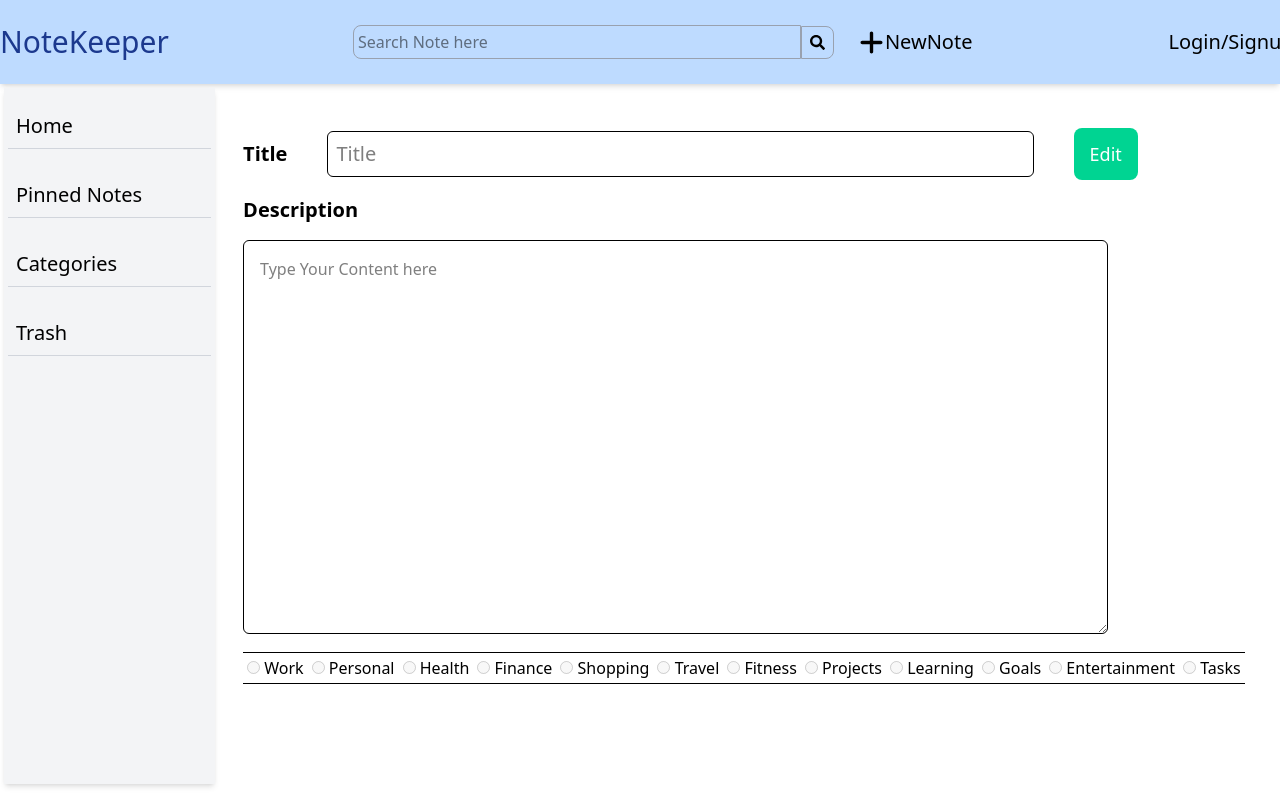
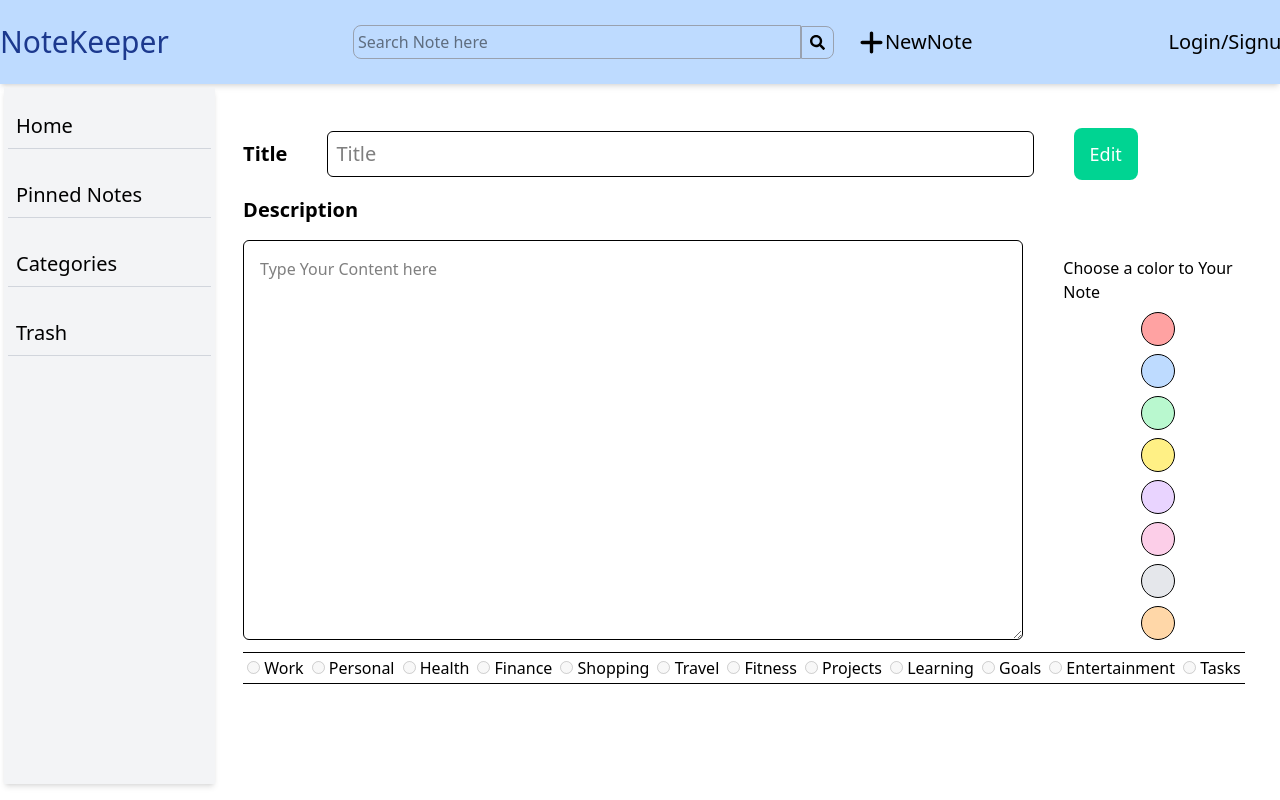
Before and after one commit to rukadikar123/Note-app-React, a React (Vite) app: page /notes/1 in a window 1280 px wide. Shown: the top 800 px of the page. Built offline with nearby package versions, Linux system fonts and the light colour scheme.

Commit message:
implement add color to note functionality

```diff
--- a/src/components/Categories.jsx
+++ b/src/components/Categories.jsx
@@ -56,7 +56,7 @@ function Categories() {
                 {filteredNotes?.map((note) => (
                   <Link
                     to={`/notes/${note?.id}`}
-                    className="flex flex-col gap-6 shadow-md p-4 w-full h-[250px] cursor-pointer transform transition-transform duration-200  hover:scale-105 "
+                    className={`flex flex-col gap-6 rounded-lg ${note.color} shadow-md p-4 w-full h-[250px] cursor-pointer transform transition-transform duration-200  hover:scale-105 `}
                     key={note?.id}
                   >
                     <h1 className="text-2xl font-semibold border-b-1 p-1 border-gray-500 line-clamp-1">
--- a/src/components/CreateNote.jsx
+++ b/src/components/CreateNote.jsx
@@ -11,10 +11,11 @@ function CreateNote() {
     description: "",
     category: "",
     isPinned: false,
+    color:"",
   });
 
 
-
+  const colors=useSelector(state => state.noteSlice.colors)
   const user = useSelector((state) => state.noteSlice.user);
 
   const dispatch = useDispatch();
@@ -22,7 +23,8 @@ function CreateNote() {
   const handleAddNote = () => {
     if (
       !noteData.title.trim() ||
-      !noteData.description.trim()
+      !noteData.description.trim() ||
+      !noteData.category
     ) {
       alert("Note can' be emplty");
       return;
@@ -31,6 +33,11 @@ function CreateNote() {
     setNoteData({ title: "", description: "", category: "", isPinned: false });
     toast.success("Note added successfully");
   };
+
+const handleSetColor=(col)=>{
+  setNoteData({...noteData,color:col})
+  toast.success("color set to your note")
+}
 
   return (
     <>
@@ -54,7 +61,7 @@ function CreateNote() {
               Create
             </button>
           </div>
-          <div>
+          <div className="flex gap-10 ">
             <textarea
               className="border-1  rounded-md p-4 overflow-y-auto scrollbar-hide"
               name="description"
@@ -67,6 +74,14 @@ function CreateNote() {
                 setNoteData({ ...noteData, description: e.target.value })
               }
             ></textarea>
+            <div className=" flex flex-col items-center pt-4 gap-2">
+              <p>Choose a color to Your Note</p>
+              {
+                colors.map((col)=>(
+                    <p onClick={()=>handleSetColor(col)} className={`p-4 w-fit border rounded-full ${col}`} key={col}></p>
+                ))
+              }
+            </div>
           </div>
           <div>
             {categories.map((cat)=>(
--- a/src/components/NoteInfo.jsx
+++ b/src/components/NoteInfo.jsx
@@ -2,6 +2,7 @@ import React, { useEffect, useMemo, useState } from "react";
 import { useDispatch, useSelector } from "react-redux";
 import { useParams } from "react-router-dom";
 import { updateNote } from "../redux/NoteSlice";
+import toast from "react-hot-toast";
 
 function NoteInfo() {
   const { id } = useParams();
@@ -9,6 +10,8 @@ function NoteInfo() {
 
    const categories = useSelector((state) => state.noteSlice.categories);
   const notes = useSelector((state) => state.noteSlice?.notes);
+  const colors=useSelector(state => state.noteSlice.colors)
+
   const findNote = useMemo(() => {
     return notes?.find((note) => note?.id === parseInt(id)) || {};
   }, [notes, id]);
@@ -20,7 +23,8 @@ function NoteInfo() {
     title: "",
     description: "",
     category: "",
-    isPinned:false
+    isPinned:false,
+    color:""
   });
   useEffect(() => {
     if (findNote) {
@@ -52,6 +56,14 @@ function NoteInfo() {
     dispatch(updateNote(editeNote));
     setIseditable(false);
   };
+
+  const handleSetColor=(col)=>{
+    if(isEditable){
+      setEditedNote({...editeNote,color:col})
+    toast.success("color set to your note")
+    }
+
+  }
 
   return (
     <>
@@ -85,7 +97,7 @@ function NoteInfo() {
           </button>
         </div>
         <h1 className="text-xl font-semibold">Description</h1>
-        <div>
+        <div className="flex gap-10 ">
           <textarea
             className="border-1  rounded-md p-4 overflow-y-auto scrollbar-hide"
             name="description"
@@ -97,6 +109,14 @@ function NoteInfo() {
             value={editeNote.description}
             onChange={handleChange}
           ></textarea>
+           <div className=" flex flex-col items-center pt-4 gap-2">
+              <p>Choose a color to Your Note</p>
+              {
+                colors.map((col)=>(
+                    <p onClick={()=>handleSetColor(col)} className={`p-4 w-fit border rounded-full ${col}`} key={col}></p>
+                ))
+              }
+            </div>
         </div>
         <div>
             {categories.map((cat)=>(
--- a/src/components/Notes.jsx
+++ b/src/components/Notes.jsx
@@ -29,7 +29,7 @@ function Notes() {
           {notes?.map((note) => (
             <Link
               to={`/notes/${note?.id}`}
-              className="flex flex-col gap-6 shadow-md p-4 w-full h-[250px] cursor-pointer transform transition-transform duration-200  hover:scale-105 "
+              className={`flex flex-col gap-6 rounded-lg ${note.color} shadow-md p-4 w-full h-[250px] cursor-pointer transform transition-transform duration-200  hover:scale-105 `}
               key={note?.id}
             >
               <h1 className="text-2xl font-semibold border-b-1 p-1 border-gray-500 line-clamp-1">
--- a/src/components/PinnedNotes.jsx
+++ b/src/components/PinnedNotes.jsx
@@ -32,7 +32,7 @@ function PinnedNotes() {
             {pinnedNotes?.map((note) => (
               <Link
                 to={`/notes/${note?.id}`}
-                className="flex flex-col gap-6 shadow-md p-4 w-full h-[250px] cursor-pointer transform transition-transform duration-200  hover:scale-105 "
+                className={`flex flex-col gap-6 ${note.color} shadow-md p-4 rounded-lg w-full h-[250px] cursor-pointer transform transition-transform duration-200  hover:scale-105 `}
                 key={note?.id}
               >
                 <h1 className="text-2xl font-semibold border-b-1 p-1 border-gray-500 line-clamp-1">
--- a/src/components/Trash.jsx
+++ b/src/components/Trash.jsx
@@ -29,7 +29,7 @@ const handleRestore=(note)=>{
             {deletedNotes.length>0 ? deletedNotes?.map((note) => (
               <div
                 to={`/notes/${note?.id}`}
-                className="flex flex-col gap-6 shadow-md p-4 w-full h-[250px] cursor-pointer   "
+                className={`flex flex-col gap-6 ${note.color} shadow-md rounded-lg p-4 w-full h-[250px] cursor-pointer   `}
                 key={note?.id}
               >
                 <h1 className="text-2xl font-semibold border-b-1 p-1 border-gray-500 line-clamp-1">
--- a/src/redux/NoteSlice.js
+++ b/src/redux/NoteSlice.js
@@ -20,6 +20,16 @@ const initialState = {
     "Entertainment",
     "Tasks",
   ],
+  colors:[
+    "bg-red-300",       // Light Red
+    "bg-blue-200",      // Light Blue
+    "bg-green-200",     // Light Green
+    "bg-yellow-200",    // Light Yellow
+    "bg-purple-200",    // Light Purple
+    "bg-pink-200",      // Light Pink
+    "bg-gray-200",      // Light Gray
+    "bg-orange-200",   // Light Indigo
+  ]
 };
 
 export const NoteSlice = createSlice({
```
